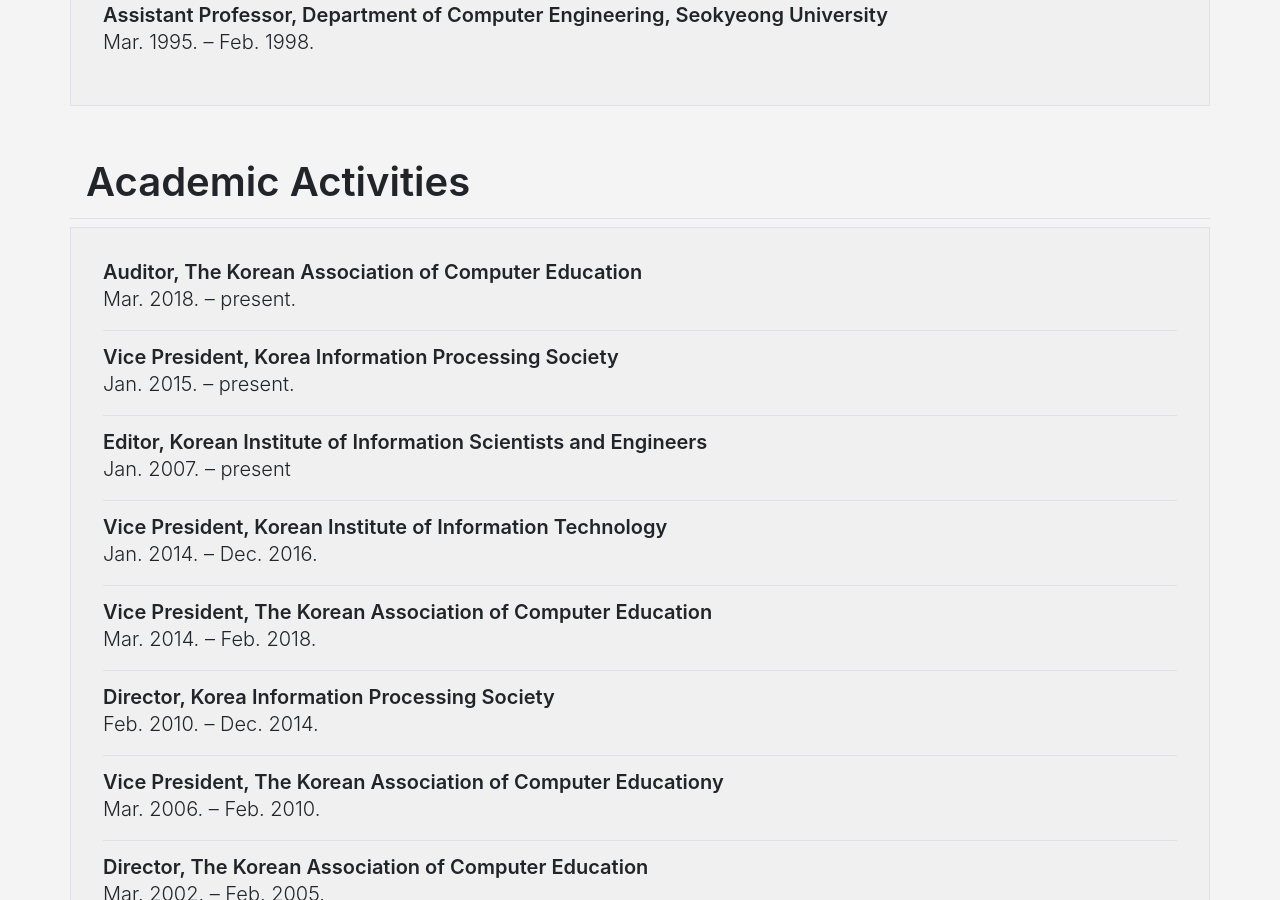
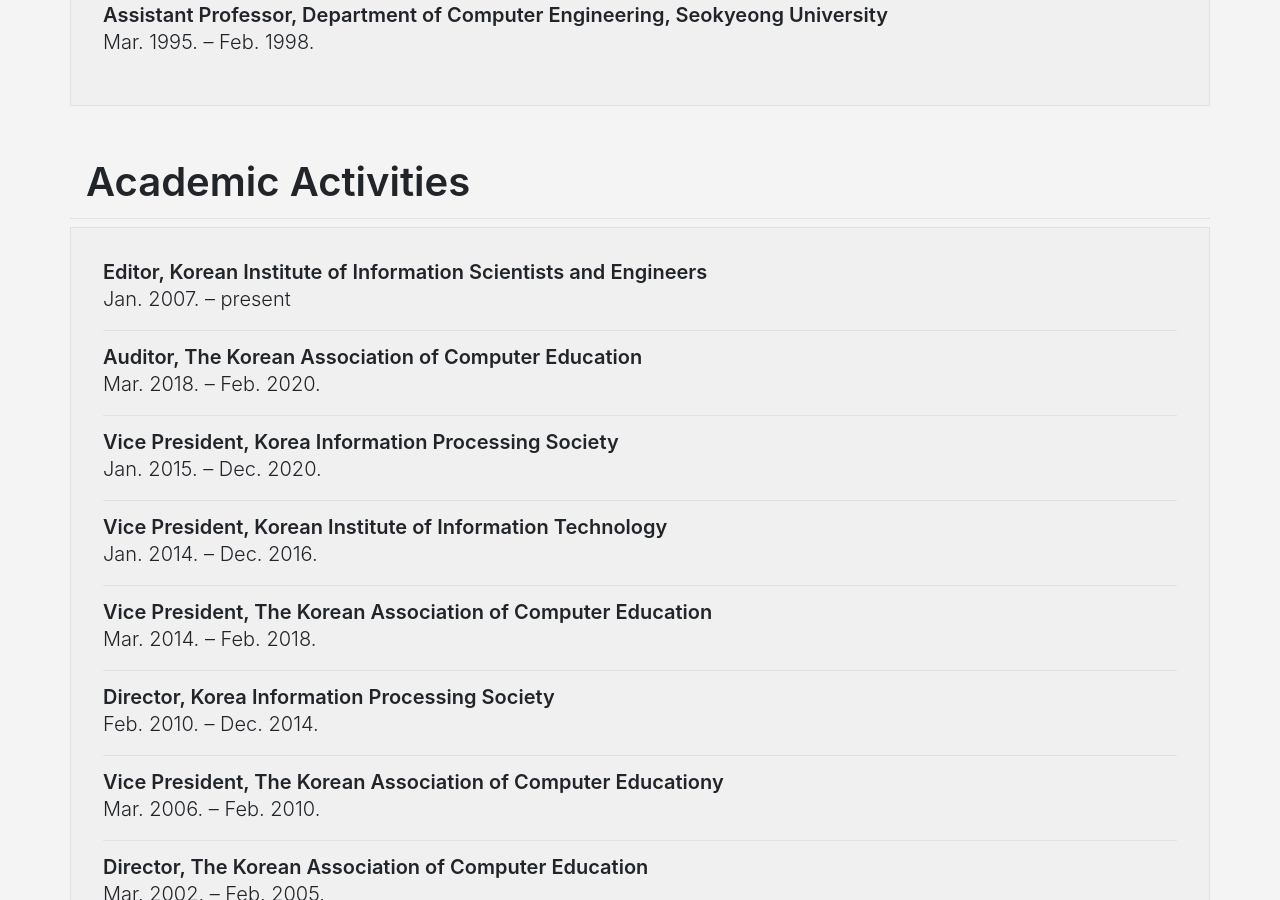
Before and after one commit to KU-Cloud/ku-cloud.github.io, a Jekyll site: the page built from professor.html, in a window 1280 px wide and 900 px high, scrolled down 1591 px. Built offline with Jekyll 4.4.1, drawn with Linux system fonts in a browser that asks for light colours.

Commit message:
Update: the professor's academic activities

```diff
--- a/professor.html
+++ b/professor.html
@@ -105,16 +105,16 @@
 <div class="content container">
     <ul class="list-unstyled">
         <li>
+            <p class="h5">Editor, Korean Institute of Information Scientists and Engineers</p>
+            <p class="lead">Jan. 2007. – present</p>
+        </li>
+        <li>
             <p class="h5">Auditor, The Korean Association of Computer Education</p>
-            <p class="lead">Mar. 2018. – present.</p>
+            <p class="lead">Mar. 2018. – Feb. 2020.</p>
         </li>
         <li>
             <p class="h5">Vice President, Korea Information Processing Society</p>
-            <p class="lead">Jan. 2015. – present.</p>
-        </li>
-        <li>
-            <p class="h5">Editor, Korean Institute of Information Scientists and Engineers</p>
-            <p class="lead">Jan. 2007. – present</p>
+            <p class="lead">Jan. 2015. – Dec. 2020.</p>
         </li>
         <li>
             <p class="h5">Vice President, Korean Institute of Information Technology</p>
```
